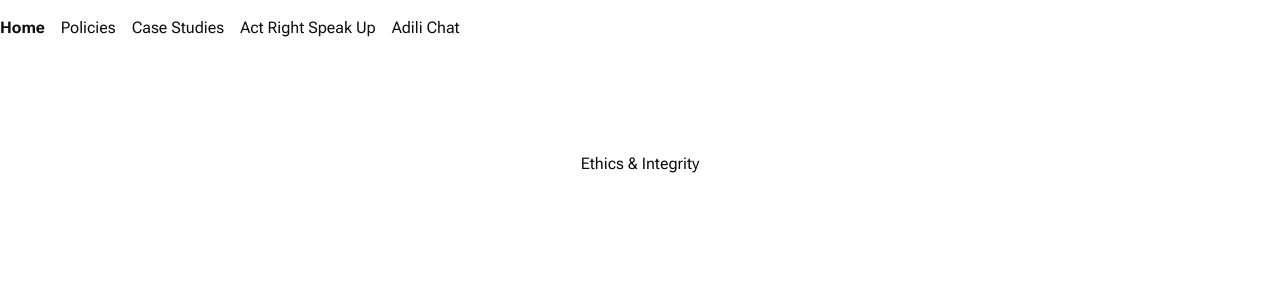
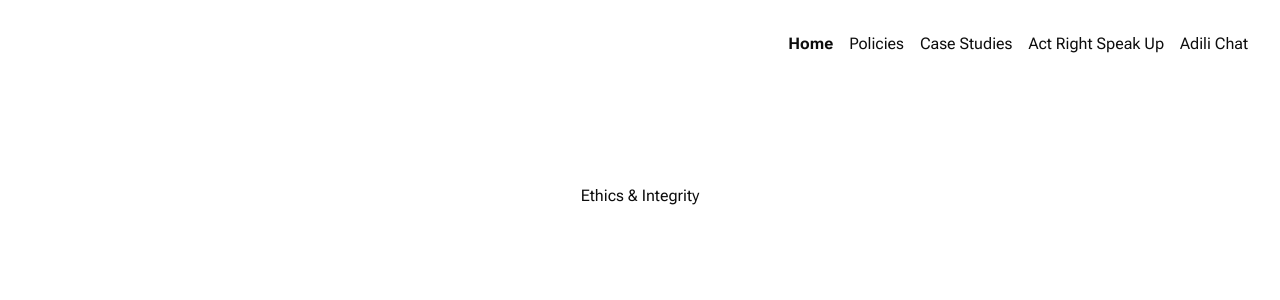
Before and after one commit to jeffmakuto/adili_v3, a Next.js app in the folder adili/: page / in a window 1280 px wide. Shown: the top 300 px of the page. Built offline with nearby package versions, Linux system fonts and the light colour scheme.

Commit message:
style: move the nav-links to the far right with a p-8 padding

```diff
--- a/adili/src/ui/nav-links.tsx
+++ b/adili/src/ui/nav-links.tsx
@@ -16,9 +16,9 @@ export default function NavLinks() {
   const pathname = usePathname();
 
   return (
-    <div className="py-4">
+    <div className="p-8">
       <nav aria-label="Main site navigation">
-        <ul className="flex space-x-4 list-none p-0 m-0">
+        <ul className="flex justify-end space-x-4 list-none p-0 m-0">
           {links.map((link) => {
             const isActive = pathname === link.href;
 
```
